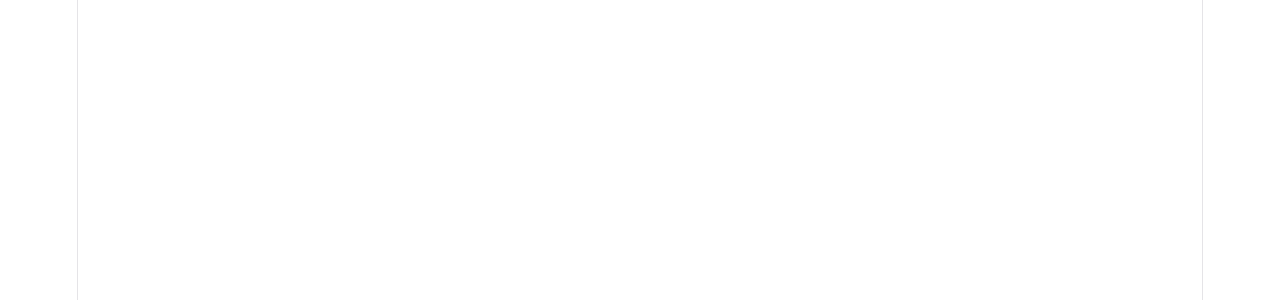
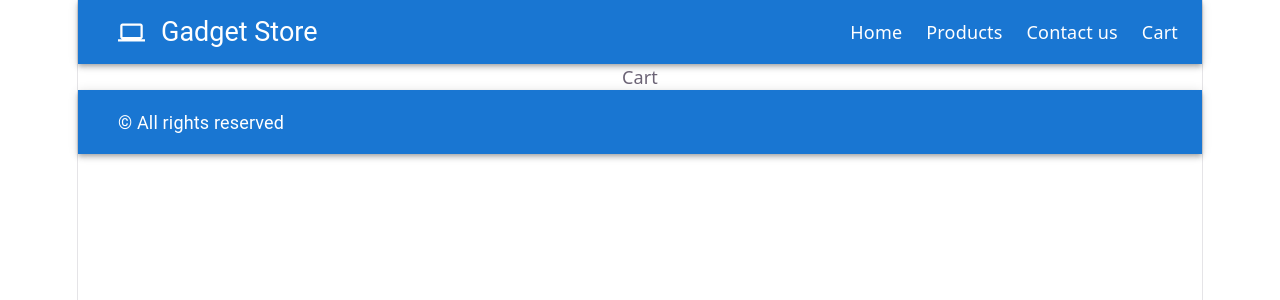
Before and after one commit to EgilsDz/React-Ecom-Store-2, a React (Vite) app in the folder my-shop/: page /cart in a window 1280 px wide. Before the commit this address had no page. Shown: the top 300 px of the page. Built offline with nearby package versions, Linux system fonts and the light colour scheme; no server answers.

Commit message:
Finished contact page and fixed routes

```diff
--- a/my-shop/package.json
+++ b/my-shop/package.json
@@ -14,6 +14,7 @@
     "@emotion/styled": "^11.14.1",
     "@mui/icons-material": "^9.3.1",
     "@mui/material": "^9.3.1",
+    "@vis.gl/react-google-maps": "^1.9.0",
     "react": "^19.2.8",
     "react-dom": "^19.2.8",
     "react-router-dom": "^7.18.2"
--- a/my-shop/src/App.jsx
+++ b/my-shop/src/App.jsx
@@ -1,5 +1,7 @@
 import Home from "./pages/Home/Home"
 import Contact from "./pages/Contact/Contact"
+import Products from "./pages/Products/Products"
+import Cart from "./pages/Cart/Cart"
 import { BrowserRouter, Routes, Route } from "react-router-dom"
 
 
@@ -10,6 +12,8 @@ function App() {
       <Routes>
         <Route path="/" element={<Home />} />
         <Route path="/contact" element={<Contact />} />
+        <Route path="/products" element={<Products />} />
+        <Route path="/cart" element={<Cart />} />
       </Routes>
     </BrowserRouter>
   )
--- /dev/null
+++ b/my-shop/src/components/MapGoogle.jsx
@@ -0,0 +1,23 @@
+import { APIProvider, Map, Marker } from "@vis.gl/react-google-maps";
+
+const API_KEY = import.meta.env.VITE_GOOGLE_MAPS_API_KEY;
+
+const startPosition = {
+    lat: 56.970975031,
+    lng: 24.160427589,
+};
+
+function MapGoogle() {
+    return (
+        <APIProvider apiKey={API_KEY}>
+            <Map
+                defaultCenter={startPosition}
+                defaultZoom={12}
+                style={{ width: "500px", height: "190px" }}
+            >
+                <Marker position={startPosition} />
+            </Map>
+        </APIProvider>
+    )
+}
+export default MapGoogle
--- a/my-shop/src/components/Navbar.jsx
+++ b/my-shop/src/components/Navbar.jsx
@@ -3,7 +3,8 @@ import AppBar from '@mui/material/AppBar';
 import Box from '@mui/material/Box';
 import Toolbar from '@mui/material/Toolbar';
 import Typography from "@mui/material/Typography";
-import { Link } from '@mui/material';
+import { Link as MuiLink } from '@mui/material';
+import { Link as RouterLink } from 'react-router-dom';
 
 
 
@@ -22,37 +23,57 @@ function Navbar() {
 
                <Box sx={{ flexGrow: 1 }} />
 
-               <Link to="/" color="inherit" underline="none"
+               <MuiLink
+                  component={RouterLink}
+                  to="/"
+                  color="inherit"
+                  underline="none"
                   sx={{
                      ml: 3,
                      cursor: "pointer",
-                  }}>
+                  }}
+               >
                   Home
-               </Link>
+               </MuiLink>
 
-               <Link to="/" color="inherit" underline="none"
+               <MuiLink
+                  component={RouterLink}
+                  to="/products"
+                  color="inherit"
+                  underline="none"
                   sx={{
                      ml: 3,
                      cursor: "pointer",
-                  }}>
+                  }}
+               >
                   Products
-               </Link>
+               </MuiLink>
 
-               <Link to="/Contact" color="inherit" underline="none"
+               <MuiLink
+                  component={RouterLink}
+                  to="/contact"
+                  color="inherit"
+                  underline="none"
                   sx={{
                      ml: 3,
                      cursor: "pointer",
-                  }}>
+                  }}
+               >
                   Contact us
-               </Link>
+               </MuiLink>
 
-               <Link href="/" color="inherit" underline="none"
+               <MuiLink
+                  component={RouterLink}
+                  to="/cart"
+                  color="inherit"
+                  underline="none"
                   sx={{
                      ml: 3,
                      cursor: "pointer",
-                  }}>
+                  }}
+               >
                   Cart
-               </Link>
+               </MuiLink>
             </Toolbar>
          </AppBar>
       </Box>
--- /dev/null
+++ b/my-shop/src/pages/Cart/Cart.jsx
@@ -0,0 +1,15 @@
+import Navbar from "../../components/Navbar"
+import Footer from "../../components/Footer"
+
+
+
+function Cart() {
+    return (
+        <div>
+            <Navbar />
+            Cart
+            <Footer />
+        </div>
+    )
+}
+export default Cart
--- a/my-shop/src/pages/Contact/Contact.jsx
+++ b/my-shop/src/pages/Contact/Contact.jsx
@@ -1,12 +1,42 @@
 import Navbar from "../../components/Navbar"
 import Footer from "../../components/Footer"
+import YellowCard from "../../components/YellowCard/YellowCard"
+import { Box, Typography } from "@mui/material"
+import cardData from "../../data/cardData"
+import { contactStyles } from "./contactStyles"
+import MapGoogle from "../../components/MapGoogle"
+
 
 
 function Contact() {
     return (
         <div>
             <Navbar />
+            <Box sx={contactStyles.contactContainer}>
+                <Box sx={contactStyles.box1}>
+                    <Typography variant="h4" sx={contactStyles.title}>Contact us by Phone, Email, or Visit us in our Office!</Typography>
 
+                    <Typography variant="body2" sx={contactStyles.address}>Our address: Brīvības gatve, 214 Teikas apkaime, Riga, Latvia</Typography>
+
+                    <MapGoogle sx={contactStyles.map} />
+                </Box>
+                <Box sx={contactStyles.box2}>
+                    <Box sx={contactStyles.cards}>
+                        {cardData.slice(3, 5).map((data, index) => (
+                            <YellowCard
+                                key={index}
+                                icon={data.icon}
+                                title={data.title}
+                                description={data.description}
+                                sx={{
+                                    width: "184px",
+                                    height: "160px",
+                                }}
+                            />
+                        ))}
+                    </Box>
+                </Box>
+            </Box>
             <Footer />
         </div>
     )
--- a/my-shop/src/pages/Contact/contactStyles.js
+++ b/my-shop/src/pages/Contact/contactStyles.js
@@ -0,0 +1,56 @@
+
+export const contactStyles = {
+    cards: {
+        mt: 7,
+        display: "flex",
+        flexDirection: "column",
+        gap: 4,
+
+        "& .MuiCard-root": {
+            width: "200px",
+        },
+
+    },
+    box1: {
+        flex: 1,
+        display: "flex",
+        flexDirection: "column",
+        alignItems: "flex-start",
+
+
+    },
+    box2: {
+        width: "280px",
+        display: "flex",
+        justifyContent: "center",
+
+    },
+    contactContainer: {
+        display: "flex",
+        color: "black",
+        ml: 5,
+        mr: 5,
+        mb: 15,
+
+
+    },
+    map: {
+
+    },
+    title: {
+        mt: 7,
+        textAlign: "left",
+        fontWeight: "bold",
+        fontSize: "30px",
+        lineHeight: 1.15,
+        maxWidth: "500px",
+    },
+
+    address: {
+        mt: 9,
+        textAlign: "left",
+        mb: 4,
+        fontSize: "12px",
+    }
+
+}
--- a/my-shop/src/pages/Home/Home.jsx
+++ b/my-shop/src/pages/Home/Home.jsx
@@ -26,7 +26,7 @@ function Home() {
                         <Button variant="outlined" component={Link} to="/contact" >
                             CONTACT US
                         </Button>
-                        <Button variant="contained" >SHOP NOW</Button>
+                        <Button variant="contained" component={Link} to="/products" >SHOP NOW</Button>
                     </Box>
                 </Box>
                 <Box sx={homeStyles.imageSection}><img src={img1} width={450} style={homeStyles.image}></img>
--- /dev/null
+++ b/my-shop/src/pages/Products/Products.jsx
@@ -0,0 +1,15 @@
+import Navbar from "../../components/Navbar"
+import Footer from "../../components/Footer"
+
+
+
+function Products() {
+    return (
+        <div>
+            <Navbar />
+            Products
+            <Footer />
+        </div>
+    )
+}
+export default Products
```
Also changed, not shown: 2 other files (tests, documents, lock files or other folders).
